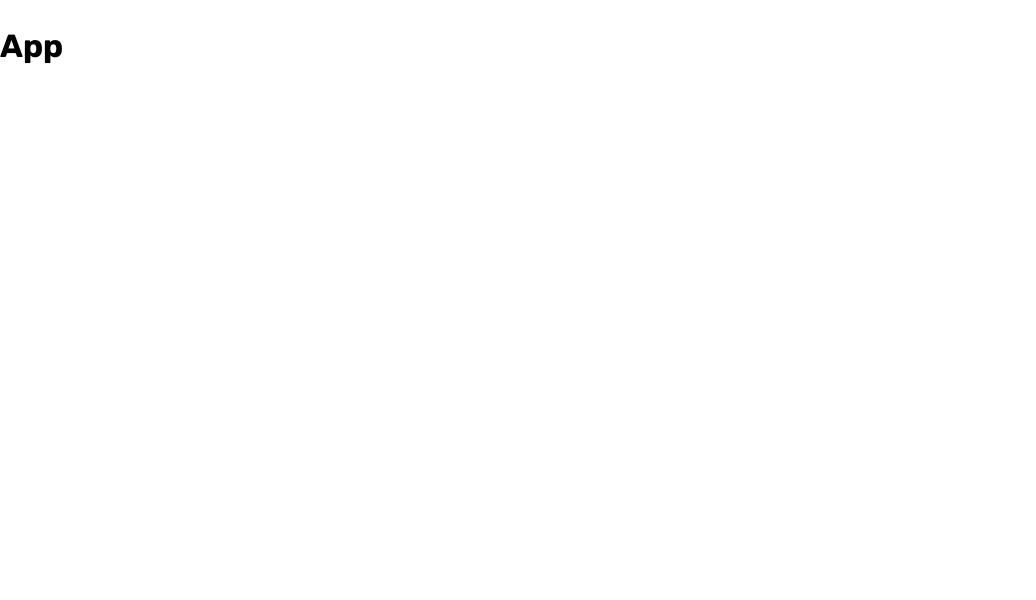
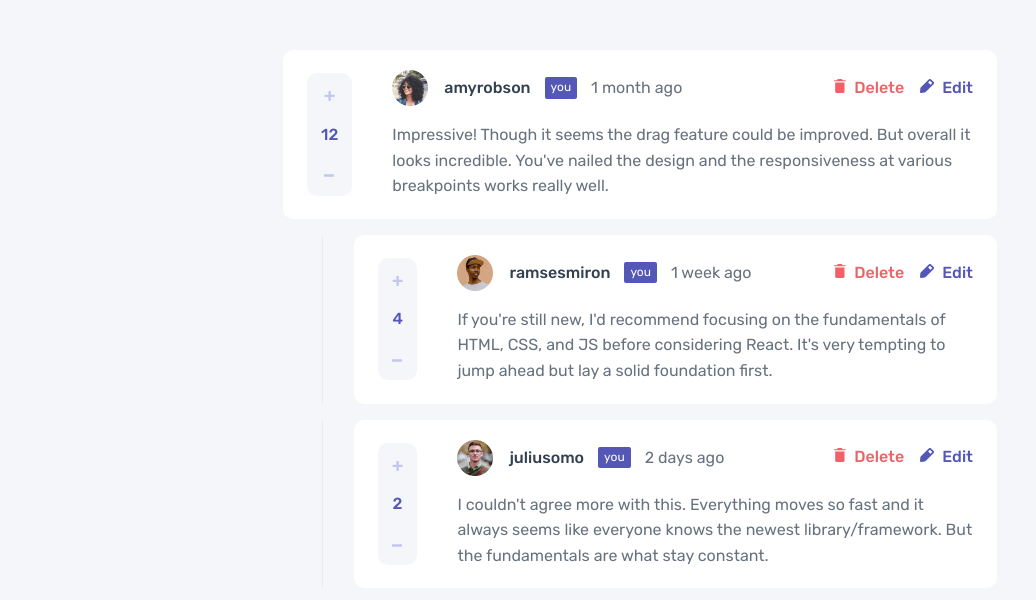
Before and after one commit to JaneMoroz/frontend-mentor-interactive-comments-section, a React (Create React App) app: page / in a window 1280 px wide. Shown: the top 600 px of the page, without its empty margins (0-1036 px from the left). Built offline with nearby package versions, Linux system fonts and the light colour scheme.

Commit message:
feat: add comments and comment components

```diff
--- a/src/App.tsx
+++ b/src/App.tsx
@@ -1,12 +1,22 @@
 import React from "react";
 import { ThemeProvider } from "styled-components";
 import { GlobalStyle, theme } from "./styles/globalStyle";
+
+// Styled Components
+import { Container } from "./styles/globalStyles";
+
+// Components
+import { Comments } from "./components";
 
 function App() {
   return (
     <ThemeProvider theme={theme}>
       <GlobalStyle />
-      <h1>App</h1>
+      <main>
+        <Container>
+          <Comments />
+        </Container>
+      </main>
     </ThemeProvider>
   );
 }
--- /dev/null
+++ b/src/assets/icons/index.ts
@@ -0,0 +1,7 @@
+import deleteIcon from "./icon-delete.svg";
+import editIcon from "./icon-edit.svg";
+import minusIcon from "./icon-minus.svg";
+import plusIcon from "./icon-plus.svg";
+import replyIcon from "./icon-reply.svg";
+
+export { deleteIcon, editIcon, minusIcon, plusIcon, replyIcon };
--- /dev/null
+++ b/src/components/Comment.tsx
@@ -0,0 +1,67 @@
+import React from "react";
+
+// Styled Components
+import { Flex, Button, Link } from "../styles/globalStyles";
+import {
+  CommentContainer,
+  CommentRating,
+  CommentHeader,
+  CommentBadge,
+} from "../styles/commentStyles";
+
+// Icons
+import {
+  minusIcon,
+  plusIcon,
+  replyIcon,
+  deleteIcon,
+  editIcon,
+} from "../assets/icons";
+
+// Interfaces
+import IComment from "../interfaces/IComment";
+
+interface CommentProp {
+  comment: IComment;
+}
+
+const Comment: React.FC<CommentProp> = ({ comment }) => {
+  return (
+    <CommentContainer reply={comment.isReply}>
+      <Flex>
+        <CommentRating>
+          <Button type="button" aria-label="plus">
+            <img src={plusIcon} alt="plus" />
+          </Button>
+          <span>{comment.score}</span>
+          <Button type="button" aria-label="minus">
+            <img src={minusIcon} alt="minus" />
+          </Button>
+        </CommentRating>
+        <div>
+          <CommentHeader>
+            <Link href="#">
+              <img src={comment.user.image.png} alt={comment.user.username} />
+              <span>{comment.user.username}</span>
+            </Link>
+            <CommentBadge>you</CommentBadge>
+            <span>{comment.createdAt}</span>
+            <Flex buttonsContainer>
+              <Button textWithIcon delete type="button">
+                <img src={deleteIcon} alt="delete" />
+                <span>Delete</span>
+              </Button>
+              <Button textWithIcon type="button">
+                <img src={editIcon} alt="edit" />
+                <span>Edit</span>
+              </Button>
+            </Flex>
+          </CommentHeader>
+          <p>{comment.content}</p>
+        </div>
+      </Flex>
+    </CommentContainer>
+  );
+};
+
+export default Comment;
--- /dev/null
+++ b/src/components/Comments.tsx
@@ -0,0 +1,44 @@
+import React from "react";
+
+// Styled components
+import { Flex } from "../styles/globalStyles";
+
+// Components
+import { Comment } from "./index";
+
+// Test data
+import { testData } from "../assets/data/testData";
+
+const Comments = () => {
+  return (
+    <Flex column>
+      {testData.map((comment) => {
+        const { id, content, createdAt, score, user } = comment;
+        return (
+          <Flex column alignEnd key={id}>
+            <Comment comment={{ id, content, createdAt, score, user }} />
+            {comment.replies.map((reply) => {
+              const { id, content, createdAt, score, replyingTo, user } = reply;
+              return (
+                <Comment
+                  key={id}
+                  comment={{
+                    id,
+                    content,
+                    createdAt,
+                    score,
+                    replyingTo,
+                    user,
+                    isReply: true,
+                  }}
+                />
+              );
+            })}
+          </Flex>
+        );
+      })}
+    </Flex>
+  );
+};
+
+export default Comments;
--- /dev/null
+++ b/src/components/index.ts
@@ -0,0 +1,4 @@
+import Comments from "./Comments";
+import Comment from "./Comment";
+
+export { Comments, Comment };
--- /dev/null
+++ b/src/interfaces/IComment.ts
@@ -0,0 +1,17 @@
+interface IComment {
+  id: number;
+  content: string;
+  createdAt: string;
+  score: number;
+  isReply?: boolean;
+  replyingTo?: string;
+  user: {
+    image: {
+      png: string;
+      webp: string;
+    };
+    username: string;
+  };
+}
+
+export default IComment;
--- /dev/null
+++ b/src/styles/commentStyles.ts
@@ -0,0 +1,64 @@
+import styled, { css } from "styled-components";
+
+type CommentContainerProps = {
+  reply?: boolean;
+};
+
+export const CommentContainer = styled.div<CommentContainerProps>`
+  position: relative;
+  background: ${(props) => props.theme.white};
+  padding: 2rem 2.4rem;
+  border-radius: 1rem;
+  width: 100%;
+
+  ${(props) =>
+    props.reply === true &&
+    css`
+      width: 90%;
+
+      ::after {
+        position: absolute;
+        content: "";
+        display: block;
+        top: 0;
+        left: -5%;
+        height: 100%;
+        width: 1px;
+        background: ${(props) => props.theme.greyLight};
+      }
+    `}
+`;
+
+export const CommentRating = styled.div`
+  display: flex;
+  flex-direction: column;
+  row-gap: 1.6rem;
+  background: ${(props) => props.theme.greyVeryLight};
+  padding: 1.4rem;
+  margin-right: 2.4rem;
+  border-radius: 1rem;
+
+  span {
+    color: ${(props) => props.theme.blue};
+    font-weight: 500;
+  }
+`;
+
+export const CommentHeader = styled.div`
+  display: flex;
+  align-items: center;
+  column-gap: 1.4rem;
+  margin-bottom: 1.6rem;
+
+  span {
+    white-space: nowrap;
+  }
+`;
+
+export const CommentBadge = styled.div`
+  font-size: 1.2rem;
+  color: ${(props) => props.theme.white};
+  background: ${(props) => props.theme.blue};
+  padding: 0.1rem 0.6rem;
+  border-radius: 2px;
+`;
```
